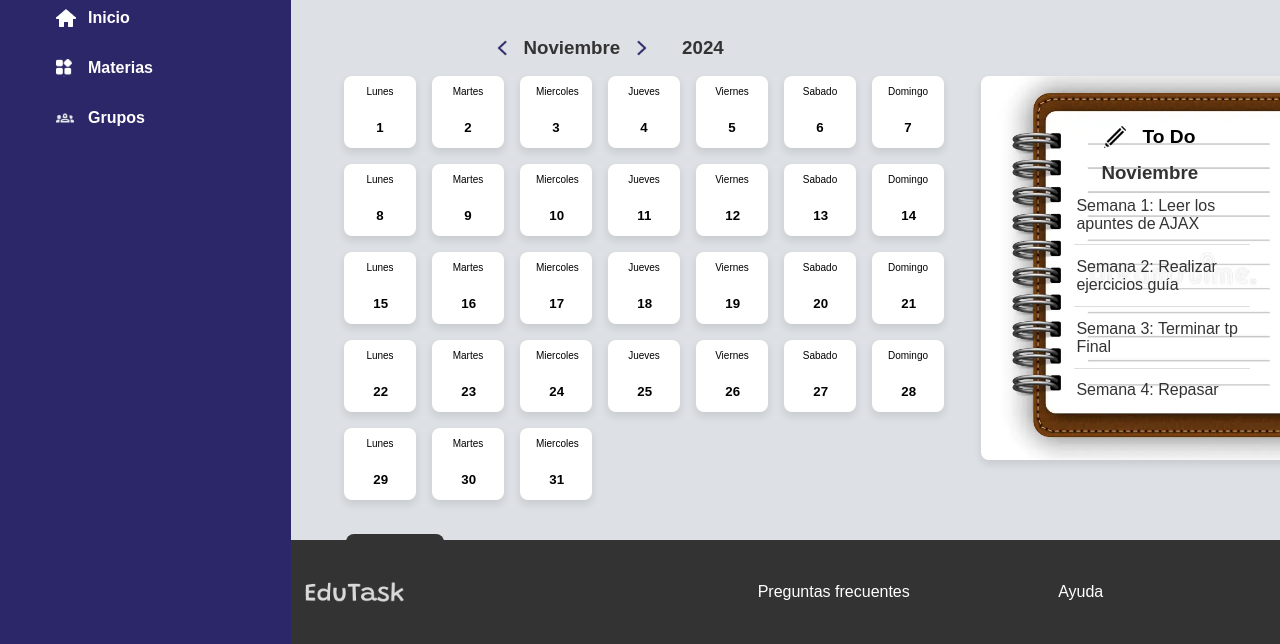
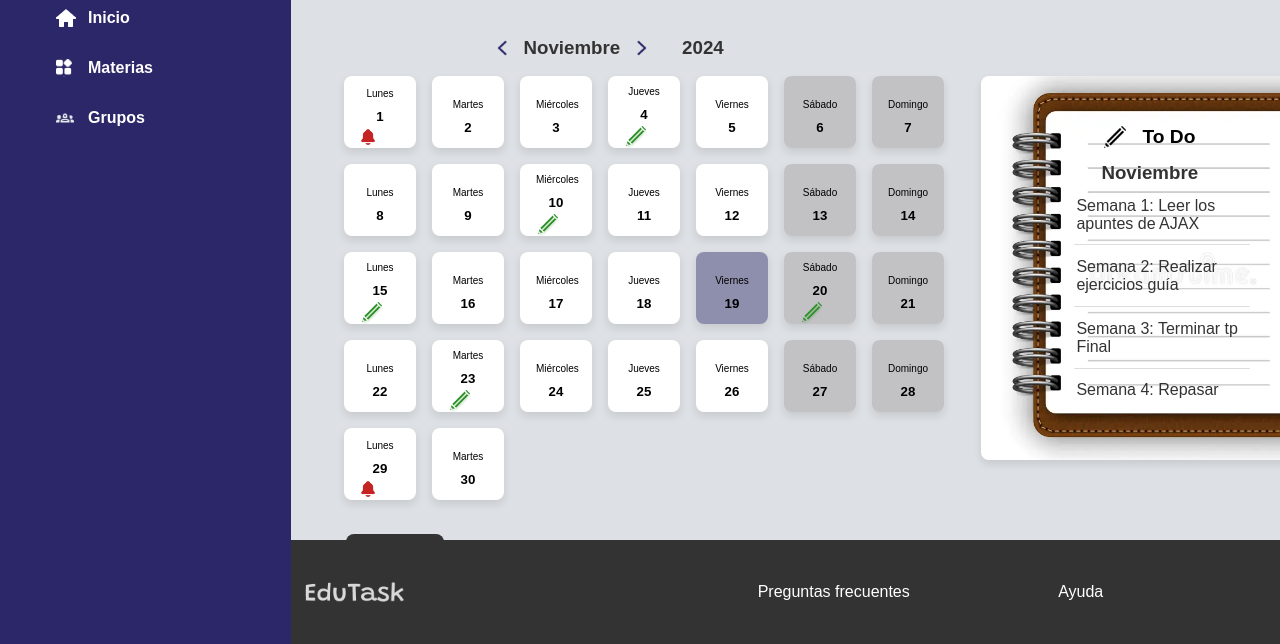
Before and after one commit to CabaNicolas/Edutask, a plain HTML site: page verMateria.html in a window 1280 px wide. Shown: the part 156-800 px from the top of the page. Drawn offline with Linux system fonts and the light colour scheme; a web font is replaced by a local one.

Commit message:
verMateria: caompleción de estilos para el calendario, agregado de iconos

```diff
--- a/Styles/styles.css
+++ b/Styles/styles.css
@@ -1350,7 +1350,7 @@ html, body {
         height: 4.5em;
         width: 4.5em;
         background-color: #fff;
-        padding: rem;
+
         padding: 1rem;
         border-radius: .5rem;
         box-shadow: 0 4px 8px rgba(0, 0, 0, 0.1);
@@ -1359,6 +1359,9 @@ html, body {
         flex-direction: column;
 
     }
+    .numeroDeDia{
+        padding: 0;
+    }
 
     .manejadorFecha{
         margin-left: 18%;
@@ -1367,7 +1370,7 @@ html, body {
     .flechasCalendarioMateria{
         background-color:#dde0e4 ;
     }
-    .dia h5{
+    .dia{
         padding: 1em;
         text-align: center;
     }
@@ -1377,13 +1380,38 @@ html, body {
         padding: 1em 0em;
         text-align: center;
     }
-
+    .iconoCalendarioVerde {
+        width: 1.5em;
+        height: 1.5em;
+        margin-top: 0.3em;
+        display: block;
+
+    }
+    .iconoCalendarioRojo {
+        width: 1em;
+        height: 1.6em;
+        margin-top: 0.3em;
+        display: block;
+    }
+    .diaIcono{
+        padding: 0;
+        gap:0;
+    }
+    .fechaActual{
+        background-color: #2b276971;
+    }
+    .finDeSemana {
+    background-color: #99959567;
+}
     .contenedorTodoVerMaterias{
         position: relative;
         width: 24em;
         height: auto;
         margin-left: 25em;
 
+    }
+    .sinPadding{
+        padding: 0;
     }
     .anotadorImgMateria {
         width: 100%;
--- a/verMateria.html
+++ b/verMateria.html
@@ -57,15 +57,43 @@
                     <div class="contenedorDias" id="contenedorDias">
 
                         <script>
-                            const dias = ["Lunes", "Martes", "Miercoles", "Jueves", "Viernes", "Sabado", "Domingo"];
+                            const dias = ["Lunes", "Martes", "Miércoles", "Jueves", "Viernes", "Sábado", "Domingo"];
                             const contenedorDias = document.getElementById('contenedorDias');
 
-                            for (let i = 0; i <= 30; i++) {
+
+                            for (let i = 0; i <= 29; i++) {
                                 const diaDiv = document.createElement('div');
                                 diaDiv.className = 'dia';
                                 diaDiv.innerHTML = `<span>${dias[i % dias.length]}</span><h5>${i + 1}</h5>`;
                                 contenedorDias.appendChild(diaDiv);
-                            }
+
+                                    const diaNombre = dias[i % dias.length];
+                                    const diaNumero = i + 1;
+
+                                    const esFinDeSemana = diaNombre === "Sábado" || diaNombre === "Domingo";
+                                    diaDiv.className = `dia${esFinDeSemana ? ' finDeSemana ' : ''}`;
+                                    diaDiv.innerHTML = `<span>${diaNombre}</span>
+                                    <h5>${diaNumero}</h5>`;
+
+                                    if (diaNumero === 1 || diaNumero === 29) {
+                                    diaDiv.classList.add('numeroDia');
+                                    diaDiv.innerHTML += `<img src="Imagenes/campanaRoja.png" alt="Icono" class="iconoCalendarioRojo">`;
+                                    }
+                                    if (diaNumero === 4 ||diaNumero === 10 ||diaNumero === 15 ||diaNumero === 20 ||diaNumero === 23 ) {
+                                    diaDiv.classList.add('numeroDia');
+                                    diaDiv.innerHTML += `<img src="Imagenes/lapizVerde.png" alt="Icono" class="iconoCalendarioVerde">`;
+                                    }
+                                    if (diaNumero === 19) {
+                                    diaDiv.classList.add('fechaActual');
+
+                                    const diaNumeroElement = diaDiv.querySelector('h5');
+                                    diaNumeroElement.classList.add('sinPadding');
+
+                                }
+
+
+                                contenedorDias.appendChild(diaDiv);
+                                }
                         </script>
                     </div>
 
@@ -85,7 +113,7 @@
                                     <span for="tarea1">Semana 3: Terminar tp Final</span>
                                 </div>
                                 <div class="tareas">
-                                    <span for="tarea1">Semana 4: Repasar código para </span>
+                                    <span for="tarea1">Semana 4: Repasar código </span>
 
                                 </div>
                                 <div class="tareasRealizadas">
```
Also changed, not shown: Imagenes/campanaRoja.png (added), Imagenes/lapizVerde.png (added).
